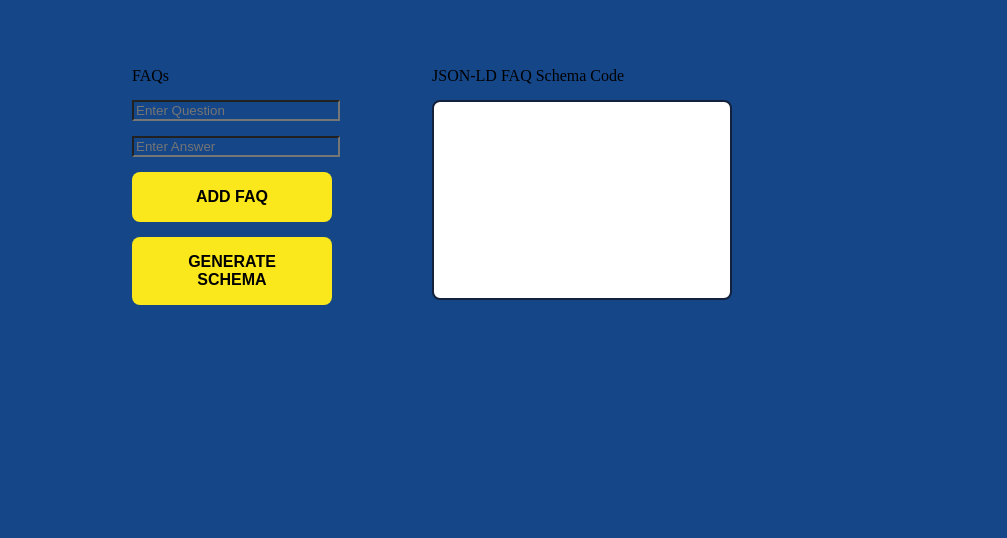
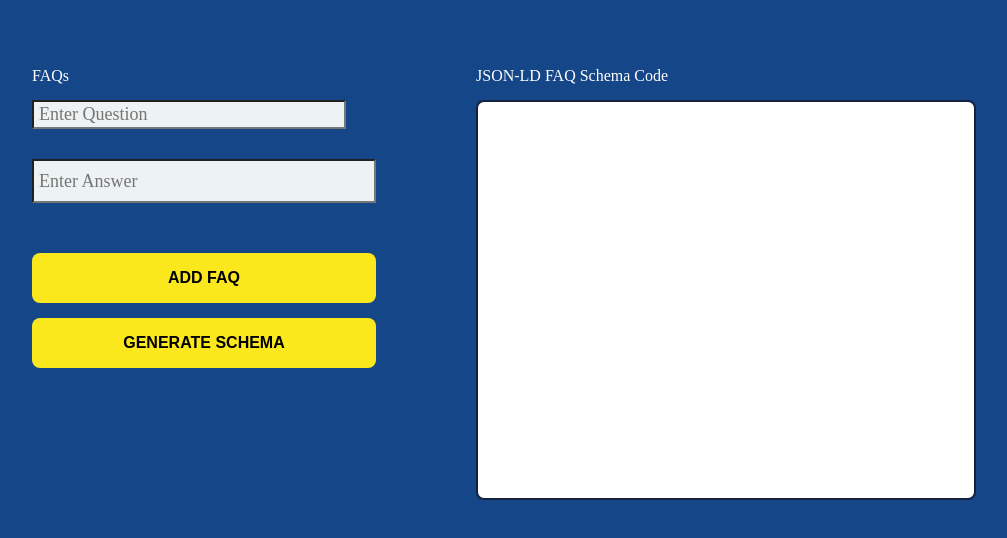
Before and after one commit to ameykulkarni03/FAQ-Schema-Generator, a plain HTML site: page index.html in a window 1280 px wide. Shown: the part 140-678 px from the top of the page, without its empty margins (208-1215 px from the left). Drawn offline with Linux system fonts and the light colour scheme.

Commit message:
Update style.css

```diff
--- a/style.css
+++ b/style.css
@@ -3,7 +3,7 @@
 }
 
 .container {
-    max-width: 600px;
+    max-width: 800px;
     margin: 50px auto;
     padding: 20px;
 
@@ -24,7 +24,7 @@ label, input, textarea, button {
     margin-bottom: 15px;
 }
 
-#question {
+.question {
     height: 25px;
     width: 300px;
     padding: 0px 5px;
@@ -52,7 +52,7 @@ button {
 
 }
 
-#answer {
+.answer {
     height: 40px;
     width: 330px;
     padding: 0px 5px;
@@ -64,9 +64,9 @@ button {
     margin-bottom: 30px;
 }
 
-textarea {
-    width: 300px;
-    height: 200px;
+#schema-code {
+    width: 500px;
+    height: 400px;
     border: 2px solid #14213d;
     border-radius: 8px;
     padding: 34px;
@@ -74,7 +74,6 @@ textarea {
     font-family: "Roboto", sans-serif;
     font-size: 16px;
     resize: none;
-    max-width: 800px;
     line-height: 2;
     margin: 0 auto;
     resize: none;
@@ -84,3 +83,11 @@ textarea {
 button:hover {
     background: #e1d01a;
 }
+
+.faq-pair {
+    margin-bottom: 50px;
+}
+
+label {
+    color: #ffffff;
+}
```
